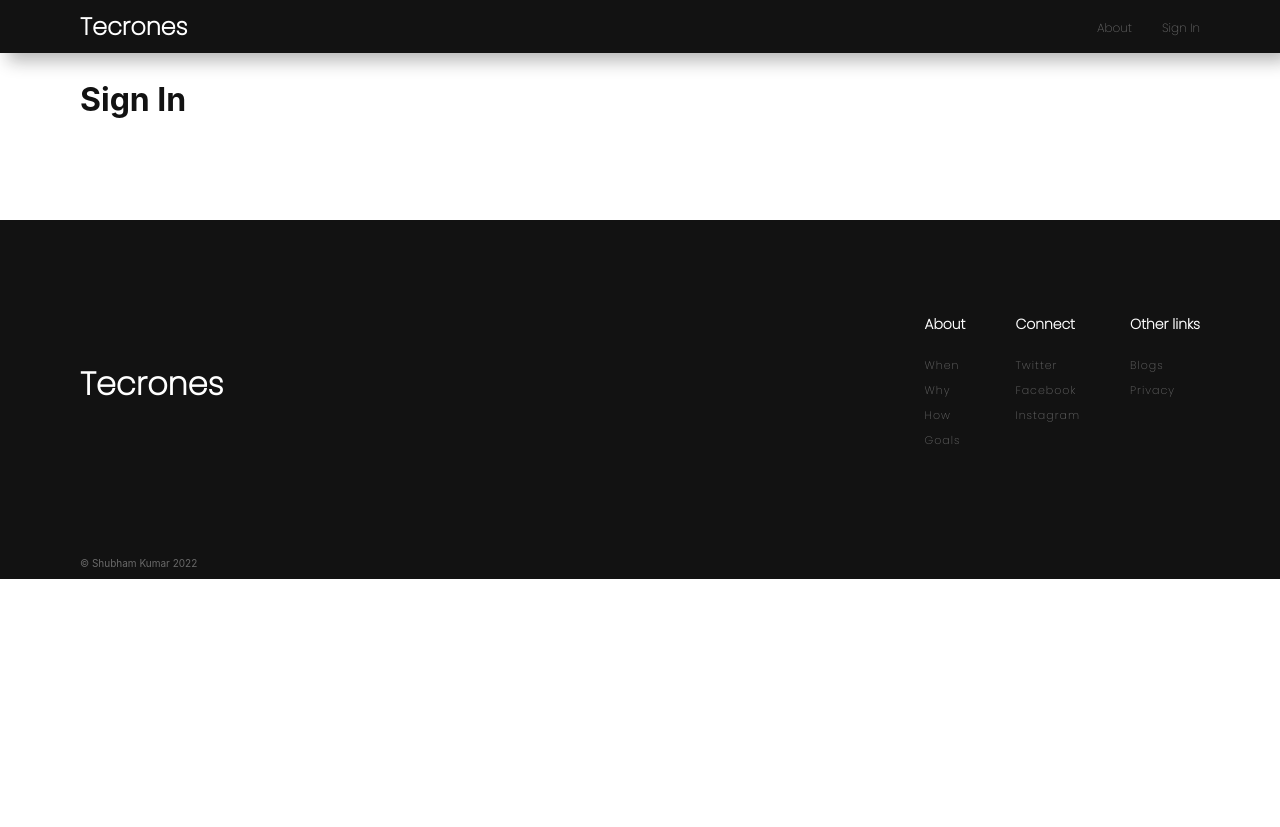
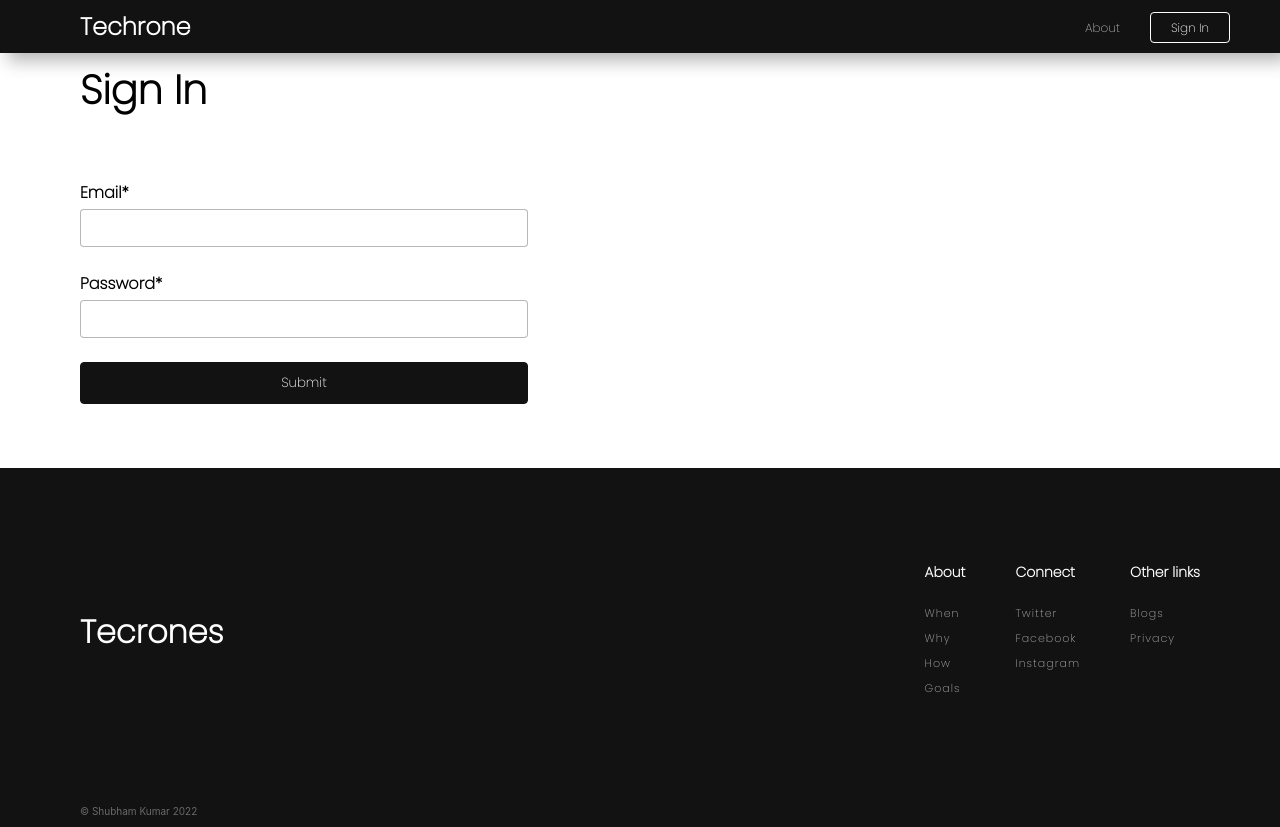
Before and after one commit to S07K/Techrones, a React (Create React App) app: page /signin in a window 1280 px wide. Before the commit the page ends 800 px from the top, so only its background shows below. Built offline with nearby package versions, Linux system fonts and the light colour scheme.

Commit message:
signin page and about page updated

```diff
--- a/package.json
+++ b/package.json
@@ -3,13 +3,17 @@
   "version": "0.1.0",
   "private": true,
   "dependencies": {
+    "@emotion/react": "^11.9.0",
+    "@emotion/styled": "^11.8.1",
+    "@mui/icons-material": "^5.8.2",
+    "@mui/material": "^5.8.2",
     "@testing-library/jest-dom": "^5.16.2",
     "@testing-library/react": "^12.1.3",
     "@testing-library/user-event": "^13.5.0",
     "react": "^17.0.2",
     "react-dom": "^17.0.2",
     "react-router-dom": "^6.2.1",
-    "react-scripts": "5.0.0",
+    "react-scripts": "^5.0.0",
     "web-vitals": "^2.1.4"
   },
   "scripts": {
--- a/src/App.css
+++ b/src/App.css
@@ -9,16 +9,13 @@
   width: 100%;
   background: #121212;
   display: grid;
-  grid-template-columns: 40% 60%;
+  grid-template-columns: 30% 70%;
   font-family: 'Poppins', sans-serif;
   color: #fff;
   box-shadow: 8px 8px 16px rgba(18, 18, 18, 0.3);
   backdrop-filter: blur(10px);
 }
-.scrolled{
-  background-color: white;
-  box-shadow: 0 0 8px rgba(18, 18, 18, 0.5);
-}
+
 .brand{
   display: flex;
   align-items: center;
@@ -26,6 +23,11 @@
   padding-left: 80px;
   font-size: 24px;
   font-weight: bolder;
+}
+.brand a{
+  text-decoration: none;
+  font-size: 24px;
+  color: #fff;
 }
 .links{
   padding: 0px 50px;
@@ -43,7 +45,7 @@
   text-decoration: none;
   padding-right: 30px;
   font-size: 12px;
-  color: rgb(105, 105, 105);
+  color: rgb(177, 177, 177);
   transition: .3s ease ;
 }
 .link-list a:hover{
@@ -226,7 +228,7 @@
   font-size: 11px;
   letter-spacing: 1px;
   text-transform: capitalize;
-  color: rgb(105, 105, 105);
+  color: rgb(177, 177, 177);
 }
 .footer-links ul li a:hover{
   color: white;
@@ -295,7 +297,7 @@ textarea{
   height: 200px;
 }
 
-.second-half button {
+.second-half button , .submit button{
   font-family: 'Poppins', sans-serif;
   border-radius: 4px;
   border: 1px solid #121212;
@@ -303,7 +305,7 @@ textarea{
   color: white;
   padding: 10px;
 }
-.second-half button:hover{
+.second-half button:hover, .submit button:hover{
   background: rgb(65, 223, 65);
   border: 1px solid rgb(65, 223, 65);
   cursor: pointer;
--- a/src/App.js
+++ b/src/App.js
@@ -1,4 +1,5 @@
 import './App.css';
+import React from 'react';
 import Header from './myComponents/Header';
 import Welcome from './myComponents/Welcome';
 import Product from './myComponents/Product';
--- a/src/myComponents/About.js
+++ b/src/myComponents/About.js
@@ -14,13 +14,13 @@ function About() {
                 <ul className='about-list' style={{justifyContent:'flex-start', padding: '0px', margin:'0'}}>
                     <li className="about-list">About</li>
                     <div id='content'><AboutMain /></div>
-                    <li className="about-list">When</li>
+                    <li className="about-list" id='when'>When</li>
                     <div id='content'><When /></div>
-                    <li className="about-list">Why</li>
+                    <li className="about-list" id='why'>Why</li>
                     <div id='content'><Why /></div>
-                    <li className="about-list">How</li>
+                    <li className="about-list" id='how'>How</li>
                     <div id='content'><How /></div>
-                    <li className="about-list">Goals</li>
+                    <li className="about-list" id='goals'>Goals</li>
                     <div id='content'><Goals /></div>
                 </ul>
             </div>
--- a/src/myComponents/Footer.js
+++ b/src/myComponents/Footer.js
@@ -9,10 +9,10 @@ function Footer() {
                 <div className="about-links">
                     <p>About</p>
                     <ul>
-                        <li><a href="_">When</a></li>
-                        <li><a href="_">Why</a></li>
-                        <li><a href="_">How</a></li>
-                        <li><a href="_">Goals</a></li>
+                        <li><a href="/about#when">When</a></li>
+                        <li><a href="/about#why">Why</a></li>
+                        <li><a href="/about#how">How</a></li>
+                        <li><a href="/about#goals">Goals</a></li>
                     </ul>
                 </div>
                 <div className="connect">
--- a/src/myComponents/Header.js
+++ b/src/myComponents/Header.js
@@ -1,14 +1,30 @@
 import React from 'react';
 import { Link } from 'react-router-dom';
 
+
 function Header() {
+  const btnStyle = {
+    width: "140px !important",
+    border: '1px solid #fff',
+    color: "#fff",
+    borderRadius: '4px',
+    padding: '6px 20px',
+    "&:hover": {
+      backgroundColor: '#fff',
+      color: '#000'
+    }
+  }
   return (
     <div className="header">
-      <div className="brand">Tecrones</div>
+      <div className="brand"><Link to="/">Techrone</Link></div>
       <div className="links">
           <ul className="link-list">
               <li><Link to="/about">About</Link></li>
-              <li><Link to="/signin">Sign In</Link></li>
+              <li>
+                <Link to="/signin" style={btnStyle}>
+                  Sign In
+                </Link>
+              </li>
           </ul>
       </div>
     </div>
--- a/src/myComponents/SignIn.js
+++ b/src/myComponents/SignIn.js
@@ -1,11 +1,82 @@
-import React from "react";
+import React, { Component } from 'react'
 
-function SignIn(){
-    return(
-        <div className="sign-in-form">
-            <h1>Sign In</h1>
-        </div>
-    )
+export default class SignIn extends Component {
+    constructor(props) {
+        super(props)
+
+        this.state = {
+            username: '',
+            password: '',
+            email: '',
+            phone: ''
+        }
+    }
+
+    handleUsernameChange = (event) => {
+        this.setState({
+            username: event.target.value
+        })
+    }
+
+    handleEmailChange = event => {
+        this.setState({
+            email: event.target.value
+        })
+    }
+
+    handlephoneChange = event => {
+        this.setState({
+            phone: event.target.value
+        })
+    }
+
+    handlePasswordChange = (event) => {
+        this.setState({
+            password: event.target.value
+        })
+    }
+
+    handleSubmit = event => {
+        alert(`Name : ${this.state.username}
+Email: ${this.state.email}
+Phone: ${this.state.phone}`)
+    }
+
+    render() {
+        const {username, password, email, phone} = this.state
+        const style = {
+            paddingTop: "60px"
+        }
+        return (
+            <div className='forms'>
+                <p style={style}>Sign In</p>
+                <form onSubmit={this.handleSubmit}>
+                    <div className='first-half'>
+                        {/* <div>
+                            <label>Name</label>
+                            <input type='text' value={username} onChange={this.handleUsernameChange} />
+                        </div> */}
+                        <div>
+                            <label>Email*</label>
+                            <input type='email' value ={email} onChange={this.handleEmailChange}/>
+                        </div>
+                        <div>
+                            <label>Password*</label>
+                            <input type='password' value={password} onChange={this.handlePasswordChange} />
+                        </div>
+                        <div className='submit'>
+                            <button type='submit'>Submit</button>
+                        </div>
+                        {/* <div>
+                            <label>Mobile</label>
+                            <input type='tel' pattern="[0-9]{3}[0-9]{4}[0-9]{3}" value={phone} onChange={this.handlephoneChange} />
+                        </div> */}
+                    </div>
+                    <div className='second-half'>
+
+                    </div>
+                </form>
+            </div>
+        )
+    }
 }
-
-export default SignIn
```
Also changed, not shown: 1 other file (tests, documents, lock files or other folders).
